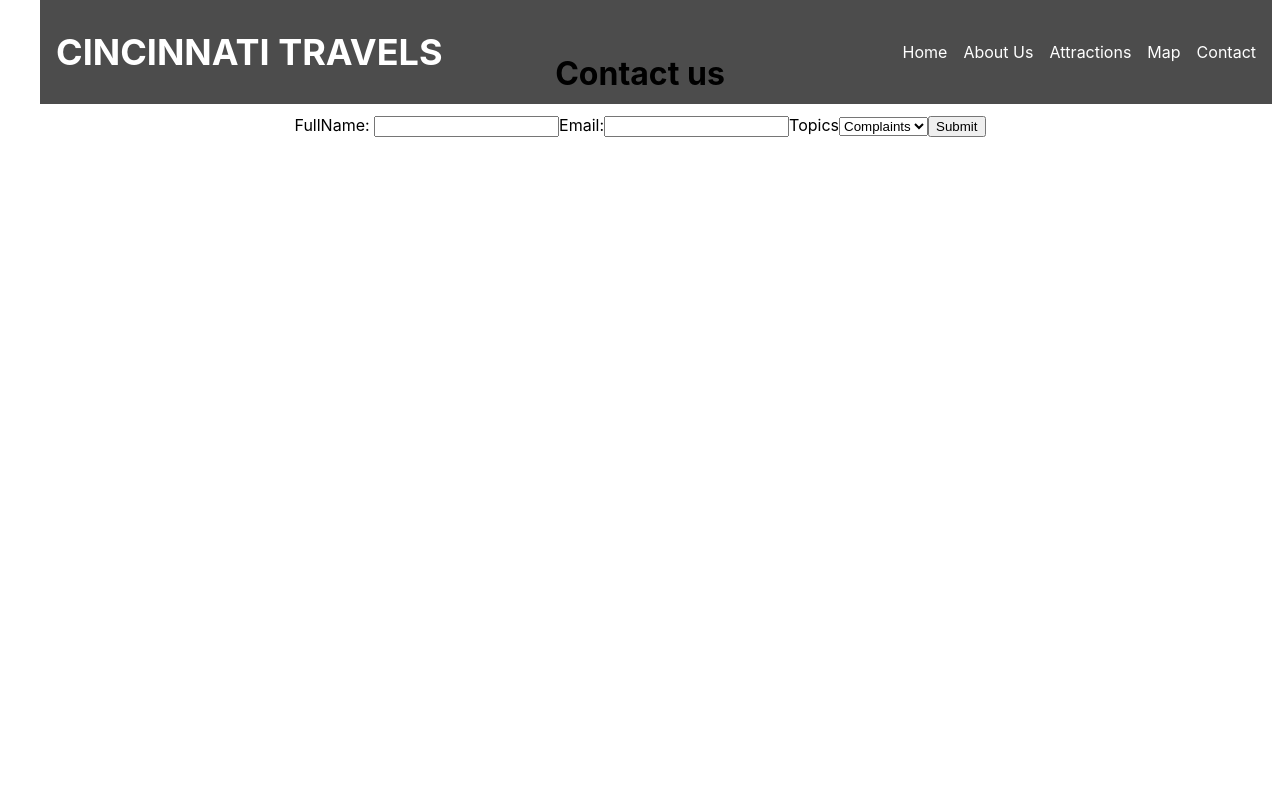
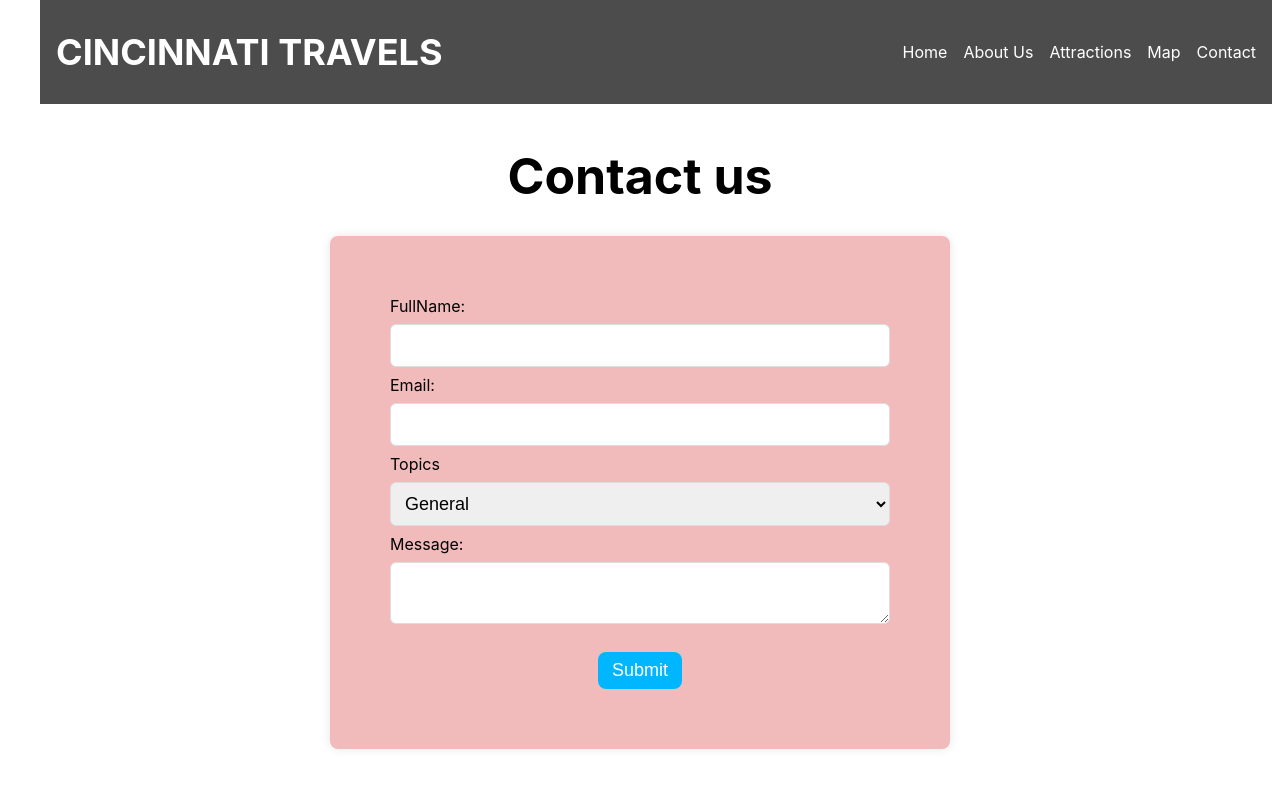
Before and after one commit to BenjaminMcQueen/capstone, a React (Create React App) app: page /contact in a window 1280 px wide. Shown: the top 788 px of the page. Built offline with nearby package versions, Linux system fonts and the light colour scheme.

Commit message:
third day

```diff
--- a/package.json
+++ b/package.json
@@ -6,6 +6,7 @@
     "@testing-library/jest-dom": "^5.17.0",
     "@testing-library/react": "^13.4.0",
     "@testing-library/user-event": "^13.5.0",
+    "axios": "^1.5.0",
     "express": "^4.18.2",
     "font-awesome": "^4.7.0",
     "react": "^18.2.0",
--- a/src/components/Contact.js
+++ b/src/components/Contact.js
@@ -3,19 +3,34 @@ import React from "react";
 function Contact() {
   return (
     <div>
-      <h1>Contact us</h1>
+    <h1 className="contact-heading create">Contact us</h1>
+      <div className="form-container">
         <form>
+          <div>
             <label>FullName: </label>
             <input type="text" required></input>
+          </div>
+          <div>
             <label>Email:</label>
             <input type="email" required></input>
+          </div>
+          <div>
             <label>Topics</label>
             <select>
-          <option value="complaints">Complaints</option>
-          <option value="feedbacks">Feedbacks</option>
+              <option value="general"> General </option>
+              <option value="complaints"> Complaints </option>
+              <option value="feedbacks"> Feedbacks </option>
             </select>
-        <button>Submit</button>
+          </div>
+          <div>
+            <label>Message:</label>
+            <textarea></textarea>
+          </div>
+          <div>
+            <button className="button">Submit</button>
+          </div>
         </form>
+      </div>
     </div>
   );
 }
--- a/src/index.css
+++ b/src/index.css
@@ -216,14 +216,50 @@ p {
   color: rgb(65, 64, 64);
 }
 
-
 /* Contact us */
 /* form Css */
-/* .container {
-  max-width: 400px;
-  margin: 100px auto;
-  padding: 50px;
-  background-color: #ffffff;
+ .form-container {
+  max-width: 500px;
+  margin: 0 auto;
+  padding: 60px;
+  background-color: #f1bbbb;
   box-shadow: 0px 0px 10px rgba(0, 0, 0, 0.1);
   border-radius: 8px;
-} */
+}
+
+label {
+  text-align: left;
+  display: block;
+}
+
+.contact-heading {
+  font-size: 50px;
+  color: #000000;
+  margin-bottom: 30px;
+}
+
+input,
+textarea,
+select {
+  width: 100%;
+  padding: 10px 10px;
+  margin: 8px 0;
+  border: 1px solid #ddd;
+  box-sizing: border-box;
+  display: block;
+  font-size: 18px;
+  border-radius: 6px;
+}
+.button {
+  background: rgb(0, 183, 255);
+  color: rgb(255, 255, 255);
+  border: 0;
+  margin-top: 20px;
+  padding: 8px 14px;
+  border-radius: 8px;
+  cursor: pointer;
+  font-size: 18px;
+}
+.contact-heading {
+  margin-top: 140px;
+}
```
Also changed, not shown: 1 other file (tests, documents, lock files or other folders). Lines whose indentation alone changed are shown as unchanged.
